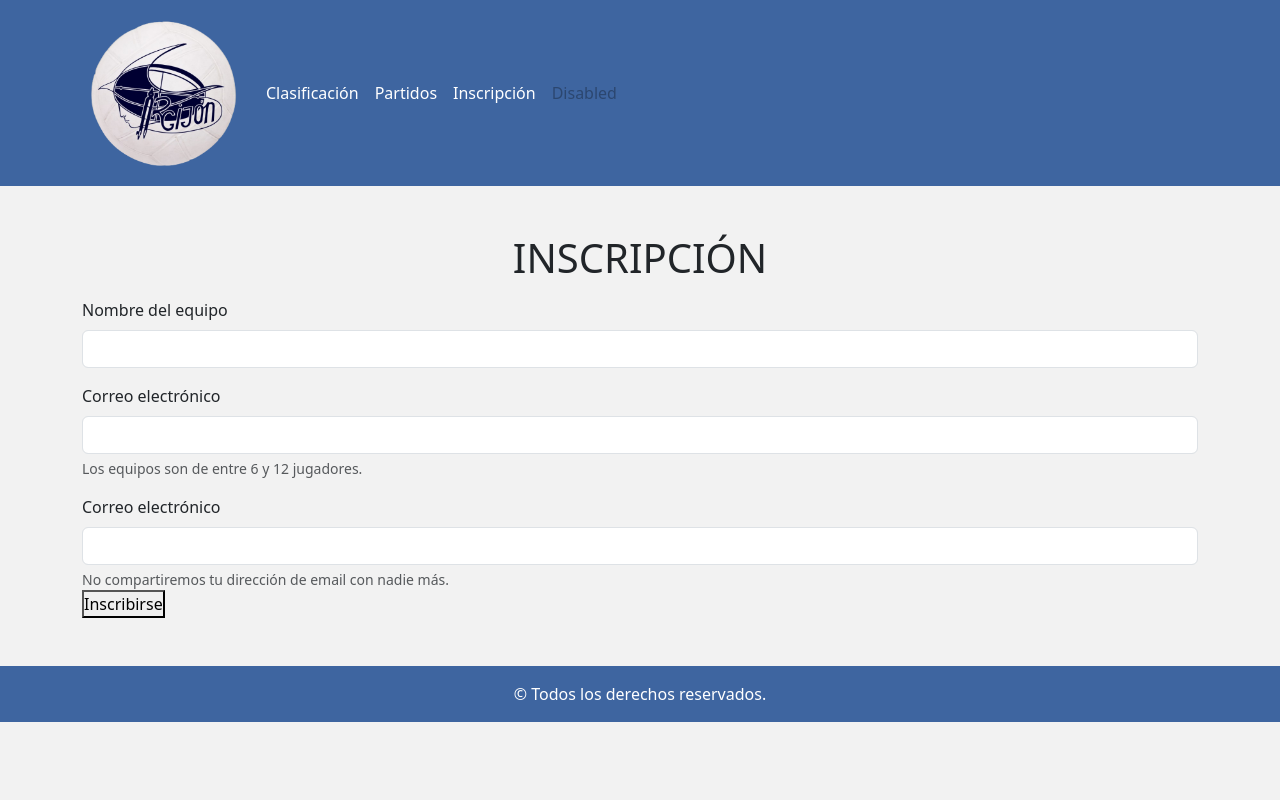
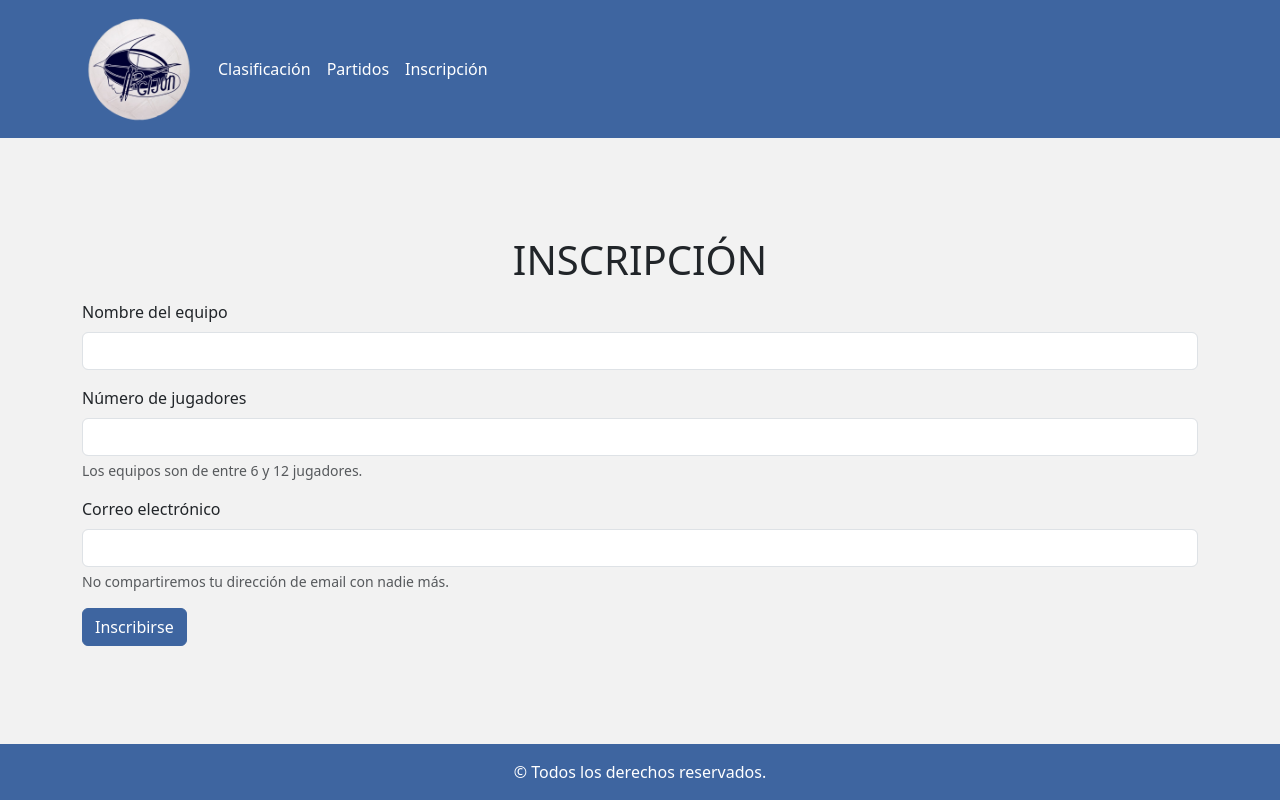
Before and after one commit to MiguelGuerraGalvez/proyectoFinalDIW, a website: page formulario.html in a window 1280 px wide. Drawn offline with Linux system fonts and the light colour scheme.

Commit message:
Configuración del body

```diff
--- a/formulario.html
+++ b/formulario.html
@@ -6,7 +6,7 @@
     <title>Bienvenida</title>
     <link rel='stylesheet' href='build/css/styles.css' type='text/css'>
 </head>
-<body class="bg-secondary d-flex flex-column">
+<body class="bg-secondary d-flex flex-column align-items-center justify-content-between">
     <header class="header bg-primary">
         <nav class="navbar navbar-expand-lg container">
             <div class="container-fluid">
@@ -25,16 +25,13 @@
                   <li class="nav-item">
                     <a class="nav-link text-white" href="formulario.html">Inscripción</a>
                   </li>
-                  <li class="nav-item">
-                    <a class="nav-link disabled" aria-disabled="true">Disabled</a>
-                  </li>
                 </ul>
               </div>
             </div>
           </nav>
     </header>
     <main class="container">
-      <section class="py-5">
+      <section class="py-4">
         <h1 class="text-center text-uppercase">Inscripción</h1>
 
         <form action="#" class="needs-validation" novalidate>
@@ -46,7 +43,7 @@
           </div>
 
           <div class="mt-3">
-            <label for="input-jugadores" class="form-label">Correo electrónico</label>
+            <label for="input-jugadores" class="form-label">Número de jugadores</label>
             <input type="number" name="jugadores" id="input-jugadores" class="form-control" min="6" max="12" required />
             <div id="email-help-block" class="form-text">
               Los equipos son de entre 6 y 12 jugadores.
@@ -64,7 +61,7 @@
             <div class="valid-feedback">Campo válido.</div>
             <div class="invalid-feedback">Debes completar el correo electrónico.</div>
           </div>
-          <button type="submit">Inscribirse</button>
+          <button class="btn btn-primary mt-3" type="submit">Inscribirse</button>
         </form>
       </section>
     </main>
--- a/src/scss/header/_header.scss
+++ b/src/scss/header/_header.scss
@@ -4,9 +4,15 @@
     margin: 0%;
 }
 
+body{
+    height: 100vh;
+}
+
 .header{
+    width: 100%;
+
     &__logo{
-        width: 10rem;
+        width: 7rem;
         transition: transform 1s;
 
         &:hover{
```
Also changed, not shown: clasificacion.html (+1 -4 lines), index.html (+1 -4 lines), partidos.html (+1 -4 lines), build/css/formulario/formulario.css (deleted), build/css/styles.css, src/scss/formulario/_formulario.scss (added), src/scss/formulario/formulario.scss (deleted), 1 other file.
